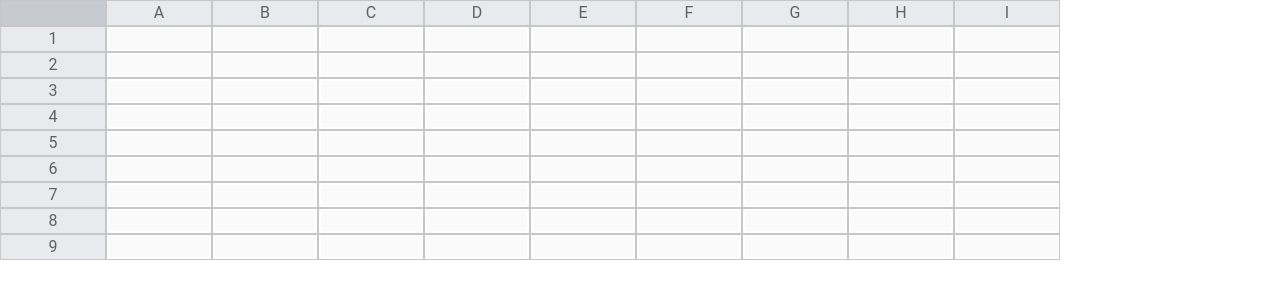
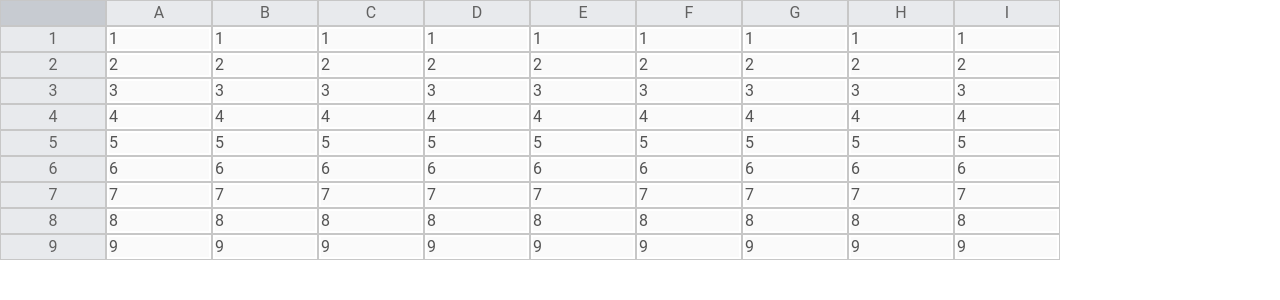
Before and after one commit to neel-dedhia/google-sheets-clone, a React (Create React App) app: page / in a window 1280 px wide. Shown: the top 300 px of the page. Built offline with nearby package versions, Linux system fonts and the light colour scheme; the HTML template or start-up script is replaced by a standard one.

Commit message:
feat: SUM Formula Evaluation

```diff
--- a/src/components/Cell.js
+++ b/src/components/Cell.js
@@ -1,15 +1,51 @@
 import { useEffect, useState } from "react";
 
-const Cell = ({cellIndex, headerCell, isActive, isSelected, updateSheetData, value}) => {
-    const [cellValue, setCellValue] = useState(value);
+const Cell = ({cellIndex, getDataFromCellRange, headerCell, isActive, isSelected, updateCellInSheetData, sheetValue}) => {
+    const [cellValue, setCellValue] = useState(sheetValue);
     const cellStyles = {};
 
-    useEffect(() => setCellValue(value), [value]);
+    useEffect(() => {
+        setCellValue(parseValue(sheetValue));
+    }, [sheetValue]);
+
+    useEffect(() => {
+        let valueParsed = parseValue(cellValue);
+        if(cellValue != valueParsed){
+            setCellValue(valueParsed)
+        }
+    }, [cellValue]);
+
+    const parseValue = (str) => {
+        if(typeof str === 'string' && str.charAt(0) === '=') {
+            let expression = isExpression(str);
+            if(expression !== null){
+                let expRes = evaluateExpression(expression);
+                return (expRes);
+            }
+        };
+
+        return str;
+    }
 
     const updateCellValue = (e) => {
-        setCellValue(e.target.value)
-        updateSheetData(e.target.value);
+        setCellValue(e.target.value);
+        updateCellInSheetData(e.target.value);
     };
+
+    // Returns matches array otherwise null
+    const isExpression = (str) => (/^=([A-Z]*)[(]([A-Z]\d):([A-Z]\d)[)]/g.exec(str));
+
+    const evaluateExpression = ([_, expKW, startIndex, endIndex]) => {
+        switch(expKW){
+            case 'SUM':
+                let valuesArr = getDataFromCellRange(startIndex, endIndex);
+                let sum = valuesArr.reduce((sum ,i) => sum+i);
+                return sum;
+            default:
+                console.log(expKW, startIndex, endIndex);
+                return '#Error';
+        }
+    }
 
     if(isActive){
         cellStyles.borderColor = 'blue';
@@ -22,7 +58,7 @@ const Cell = ({cellIndex, headerCell, isActive, isSelected, updateSheetData, val
     return (
         <div className={`cell${!!headerCell ? ' header-cell' : ''}`} data-cell-index={cellIndex} style={cellStyles}>
             { headerCell
-                ? value
+                ? sheetValue
                 : <input type="text" value={cellValue} onChange={updateCellValue} disabled={!isActive}/>
             }
         </div>
--- a/src/components/SheetsV2.js
+++ b/src/components/SheetsV2.js
@@ -1,4 +1,4 @@
-import { useCallback, useEffect, useReducer, useRef, useState } from "react";
+import { useEffect, useReducer } from "react";
 import SheetInitialState from "../SheetInitialState";
 import Cell from "./Cell";
 import CellContextMenu from "./CellContextMenu";
@@ -109,7 +109,6 @@ const Sheets = ({rowsCount, colsCount}) => {
 
     const activeCell = state.activeCell;
     const sheetData = state.sheetData;
-    const contextMenuList = state.contextMenuList;
 
     const addRowAbove = () => {
         dispatch({type: 'AddRow', row: activeCell.row, col: activeCell.col});
@@ -136,7 +135,7 @@ const Sheets = ({rowsCount, colsCount}) => {
     };
 
     useEffect(() => {
-        dispatch({type: 'InitializeSheetData', data: [...Array(rowsCount)].map((_, i) => Array(colsCount).fill(''))});
+        dispatch({type: 'InitializeSheetData', data: [...Array(rowsCount)].map((_, i) => Array(colsCount).fill(i))});
     }, []);
 
     const getColumnName = (i) => String.fromCharCode(parseInt(i)+64);
@@ -193,12 +192,32 @@ const Sheets = ({rowsCount, colsCount}) => {
         }
     }, [activeCell]);
 
-    const updateSheetData = (newValue) => dispatch({
+    const updateCellInSheetData = (newValue) => dispatch({
         type: 'UpdateCellValue',
         row: activeCell.row,
         col: activeCell.col,
         value: newValue
     });
+
+    const getDataFromCellRange = (startIndex, endIndex) => {
+        let cellData = [];
+        let charNumsRe = /\D+|\d+/g;
+        let [sR, sC] = startIndex.match(charNumsRe);
+        let [eR, eC] = endIndex.match(charNumsRe);
+        [sR, eR] = [sR.charCodeAt(0) - 64, eR.charCodeAt(0) - 64];
+        [sC, eC] = [parseInt(sC), parseInt(eC)];
+
+        // console.log([sR, sC], [eR, eC]);
+
+        for(let i = sR; i <= eR; i++){
+            for(let j = sC; j <= eC; j++){
+                // console.log(i, j, sheetData[j][i]);
+                cellData.push(sheetData[j][i]);
+            }
+        }
+
+        return cellData;
+    }
 
     const RowsBuilder = (r, rI) => {
         const headerRowProps = (rI === 0) ? {headerRow: true} : {};
@@ -209,16 +228,17 @@ const Sheets = ({rowsCount, colsCount}) => {
                     sheetData[rI].map((cValue, cI) => {
                         let cellProps = {};
                         if(rI === 0 && cI === 0){
-                            cellProps = {headerCell: true, value: ''}
+                            cellProps = {headerCell: true, sheetValue: ''}
                         } else if(rI === 0){
-                            cellProps = {headerCell: true, value: getColumnName(cI)}
+                            cellProps = {headerCell: true, sheetValue: getColumnName(cI)}
                         } else if(cI === 0){
-                            cellProps = {headerCell: true, value: rI}
+                            cellProps = {headerCell: true, sheetValue: rI}
                         } else{
                             cellProps = {
-                                value: sheetData[rI][cI],
+                                sheetValue: sheetData[rI][cI],
                                 isActive: (activeCell.row === rI && activeCell.col === cI),
-                                updateSheetData: updateSheetData,
+                                updateCellInSheetData: updateCellInSheetData,
+                                getDataFromCellRange: getDataFromCellRange
                             }
                         }
 
```
